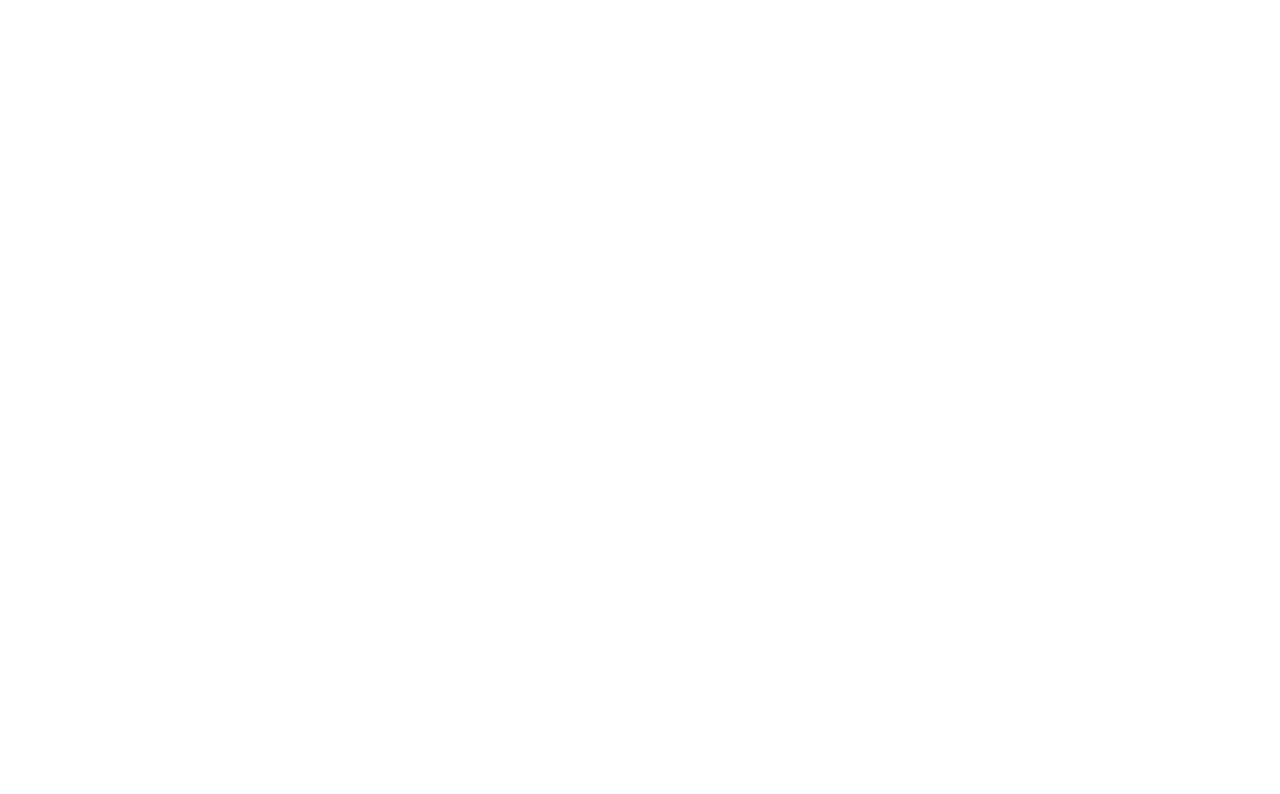
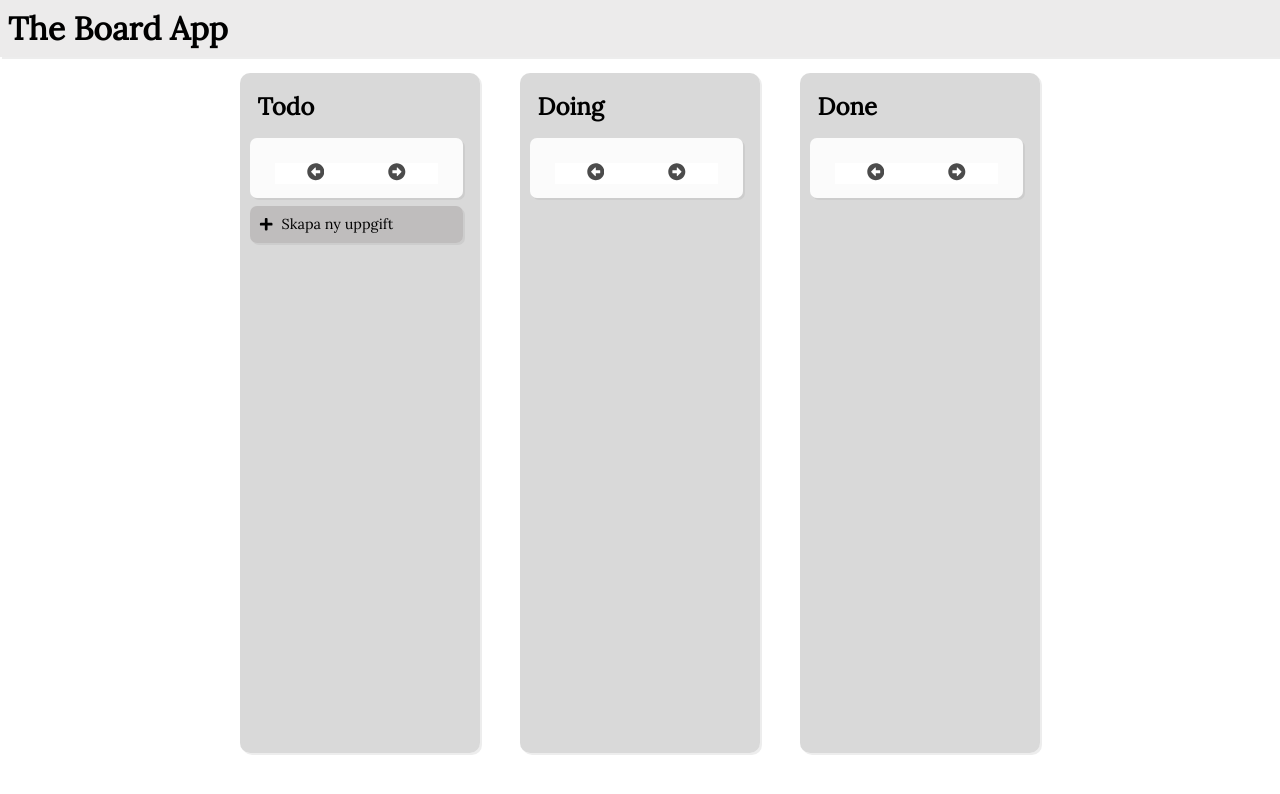
Before and after one commit to paulinakattilavaara/kanbanboard-2.0, a React (Vite) app: page / in a window 1280 px wide. Shown: the top 794 px of the page. Built offline with nearby package versions, Linux system fonts and the light colour scheme.

Commit message:
basic routing finished, and components created

```diff
--- a/package.json
+++ b/package.json
@@ -11,7 +11,9 @@
   },
   "dependencies": {
     "react": "^18.2.0",
-    "react-dom": "^18.2.0"
+    "react-dom": "^18.2.0",
+    "react-icons": "^5.0.1",
+    "react-router-dom": "^6.22.3"
   },
   "devDependencies": {
     "@types/react": "^18.2.56",
--- a/src/App.jsx
+++ b/src/App.jsx
@@ -1,9 +1,22 @@
+import { BrowserRouter as Router, Routes, Route } from "react-router-dom";
+import Board from "./components/Board";
+import Header from "./components/Header";
+import Column from "./components/Column";
+import Missing from "./components/Missing";
 
 function App() {
-   return (
-    <>
-    </>
-  )
+  return (
+    <Router>
+      <Header />
+      <Routes>
+        <Route path="/" element={<Board />} />
+        <Route path="/todo" element={<Column title="Todo" id={1} />} />
+        <Route path="/doing" element={<Column title="Doing" id={2} />} />
+        <Route path="/done" element={<Column title="Done" id={3} />} />
+        <Route path="*" element={<Missing />} />
+      </Routes>
+    </Router>
+  );
 }
 
 export default App;
--- a/src/assets/index.css
+++ b/src/assets/index.css
@@ -0,0 +1,217 @@
+@import url("https://fonts.googleapis.com/css2?family=Lora&display=swap");
+
+* {
+  box-sizing: border-box;
+  margin: 0;
+  padding: 0;
+}
+
+html {
+  font-family: Lora, serif;
+}
+
+body {
+  min-height: 100vh;
+}
+main {
+  display: flex;
+  flex-direction: row;
+  justify-content: center;
+  gap: 0.5rem;
+}
+
+.Column {
+  margin: 1rem;
+  padding: 0.1rem;
+  width: 15rem;
+  height: 85vh;
+  background-color: rgba(211, 211, 211, 0.847);
+  border-radius: 10px;
+  box-shadow: 2px 2px rgba(140, 140, 140, 0.153);
+}
+
+.colTitle {
+  margin: 1rem;
+}
+
+.Header {
+  padding: 0.5rem;
+  background-color: rgba(230, 229, 229, 0.752);
+  width: 100vw;
+  box-shadow: 2px 2px rgba(140, 140, 140, 0.153);
+}
+
+.Card,
+.Button,
+.addTaskBtn {
+  background-color: rgba(255, 255, 255, 0.91);
+  width: 90%;
+  border-radius: 7px;
+  margin: 0.5rem;
+  padding: 0.6rem;
+  display: flex;
+  align-items: center;
+  box-shadow: 2px 2px rgba(140, 140, 140, 0.153);
+}
+
+.Card {
+  flex-direction: column;
+  align-items: flex-start;
+}
+
+.Card-text {
+  font-size: 1.1rem;
+  margin: 0.2rem;
+}
+
+.Card-date {
+  font-size: 0.8rem;
+  margin: 0.2rem;
+}
+
+.Button,
+.addTaskBtn {
+  border: none;
+  font-family: Lora, serif;
+  background-color: rgba(182, 179, 179, 0.726);
+  font-size: 0.9rem;
+}
+
+.Button:hover {
+  color: rgba(53, 53, 53, 0.855);
+}
+
+.icon {
+  margin-right: 0.5rem;
+}
+
+.addTaskBtn {
+  border-radius: 2rem;
+  width: 10rem;
+  padding: 0.6rem;
+  border: none;
+  display: flex;
+  justify-content: center;
+}
+
+.taskInput {
+  width: 100%;
+  padding: 0.4rem;
+  border: none;
+  margin: 0.5rem;
+}
+
+.taskForm {
+  display: flex;
+  flex-direction: column;
+  align-items: center;
+  margin: 2rem;
+}
+
+.taskInput:focus {
+  outline: none;
+}
+
+.left-arrow,
+.right-arrow {
+  border: none;
+  background-color: white;
+}
+
+.arrows {
+  color: rgba(43, 43, 43, 0.847);
+  margin: 0.2rem;
+  align-self: center;
+}
+
+.Card svg {
+  color: rgba(43, 43, 43, 0.847);
+  margin-left: 2rem;
+  margin-right: 2rem;
+  height: 1.1rem;
+  width: 1.1rem;
+}
+
+.Card svg:hover {
+  color: rgb(182, 182, 182);
+}
+
+.popup {
+  position: fixed;
+  top: 0;
+  left: 0;
+  width: 100%;
+  height: 100%;
+  background-color: rgba(0, 0, 0, 0.5);
+  display: flex;
+  justify-content: center;
+  align-items: center;
+}
+
+.popup-content {
+  background-color: white;
+  padding: 1rem;
+  border-radius: 5px;
+  box-shadow: 0px 0px 10px rgba(0, 0, 0, 0.5);
+  width: 50%;
+  height: 40%;
+  display: flex;
+  flex-direction: column;
+  justify-content: space-between;
+}
+
+.close-btn {
+  background: none;
+  border: none;
+  width: 20%;
+}
+
+.popup-card-text {
+  font-size: 2rem;
+}
+
+.popup-text {
+  flex: 1;
+  margin: 1rem;
+  border: none;
+  resize: none;
+  font-family: Lora, serif;
+}
+
+textarea:focus {
+  outline: none;
+  border: none;
+  font-family: Lora, serif;
+}
+
+.popup-date {
+  font-style: italic;
+  font-size: 0.9rem;
+  margin: 0.5rem;
+}
+
+.popup-layout {
+  display: flex;
+  flex-direction: row;
+  justify-content: space-between;
+}
+
+.delete-btn {
+  border: none;
+  background: none;
+  width: 20%;
+}
+
+.delete-btn svg {
+  height: 2rem;
+  width: 2rem;
+}
+
+a {
+  text-decoration: none;
+  color: inherit;
+}
+
+a:hover {
+  color:rgba(43, 43, 43, 0.847)
+}
--- /dev/null
+++ b/src/components/Board.jsx
@@ -0,0 +1,15 @@
+import Column from "./Column";
+import { Link } from "react-router-dom";
+
+const Board = () => {
+
+  return (
+    <main>
+      <Link to="/todo"><Column title="Todo" id={1} /></Link>
+      <Link to="/doing"><Column title="Doing" id={2} /></Link>
+      <Link to="/done"><Column title="Done" id={3} /></Link>
+    </main>
+  )
+}
+
+export default Board;
--- /dev/null
+++ b/src/components/Card.jsx
@@ -0,0 +1,29 @@
+import { FaArrowAltCircleRight, FaArrowAltCircleLeft } from "react-icons/fa";
+import { useState } from "react";
+import Popup from "./Popup";
+
+const Card = ({ title }) => {
+    const [showPopup, setShowPopup] = useState(false);
+
+
+  return (
+<div className="Card">
+      <p className="Card-text">
+        {title}
+        </p>
+      <p className="Card-date">
+        {/* {date} */}
+        </p>
+      <div className="arrows">
+        <button className="left-arrow">
+          <FaArrowAltCircleLeft />
+        </button>
+        <button className="right-arrow">
+          <FaArrowAltCircleRight />
+        </button>
+      </div>
+    </div>
+  )
+}
+
+export default Card;
--- /dev/null
+++ b/src/components/Column.jsx
@@ -0,0 +1,43 @@
+import React, { useState } from "react";
+import { FaPlus } from "react-icons/fa";
+import Card from "./Card";
+
+const Column = ({ title, id }) => {
+    const [showForm, setShowForm] = useState(false);
+    const [cards, setCards] = useState([
+      {
+          title: "he",
+          date: "2024-04-05",
+          id: 1712324705868,
+          column: "Todo"
+      },
+      {
+          title: "example",
+          date: "2024-04-06",
+          id: 1712324705869,
+          column: "Doing"
+      },
+      {
+          title: "test",
+          date: "2024-04-07",
+          id: 1712324705870,
+          column: "Done"
+      }
+    ]);
+
+    return (
+      <div className="Column">
+        <h2 className="colTitle">
+          {title}
+        </h2>
+        <Card />
+        {title === "Todo" && (
+        <button className="Button">
+            <FaPlus className="icon" />
+            Skapa ny uppgift
+            </button>)}
+      </div>
+    );
+};
+
+export default Column;
--- /dev/null
+++ b/src/components/Header.jsx
@@ -0,0 +1,19 @@
+import { useNavigate } from "react-router-dom";
+
+const Header = () => {
+
+const navigate = useNavigate();
+
+const backToHome = () => {
+  navigate("/");
+}
+
+
+  return (
+    <header className="Header">
+        <h1 onClick={backToHome}>The Board App</h1>
+    </header>
+  )
+}
+
+export default Header;
--- /dev/null
+++ b/src/components/Missing.jsx
@@ -0,0 +1,9 @@
+
+
+const Missing = () => {
+  return (
+    <div>Missing</div>
+  )
+}
+
+export default Missing;
--- /dev/null
+++ b/src/components/Popup.jsx
@@ -0,0 +1,9 @@
+
+
+const Popup = () => {
+  return (
+    <div>Popup</div>
+  )
+}
+
+export default Popup;
```
Also changed, not shown: 1 other file (tests, documents, lock files or other folders).
